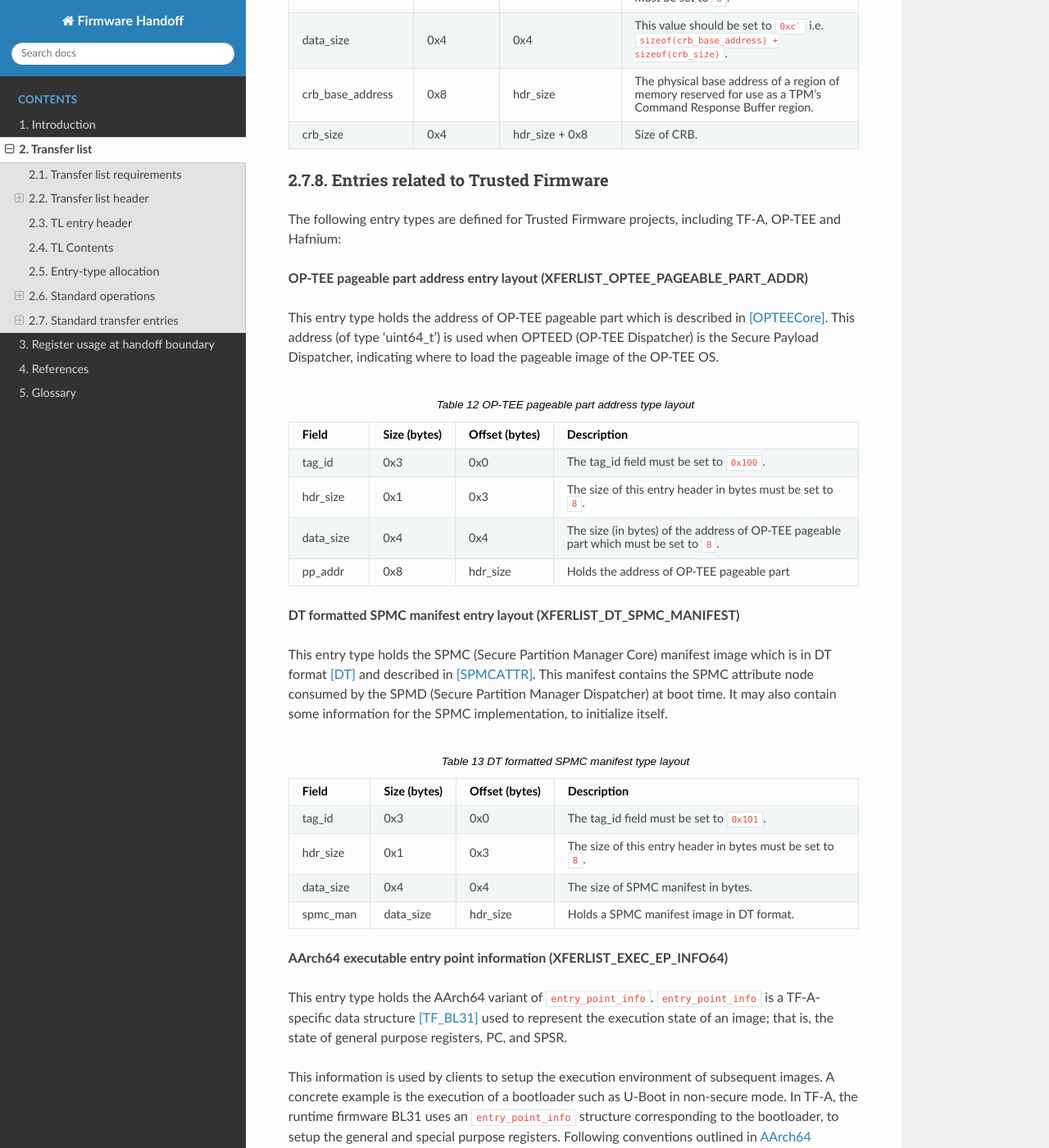
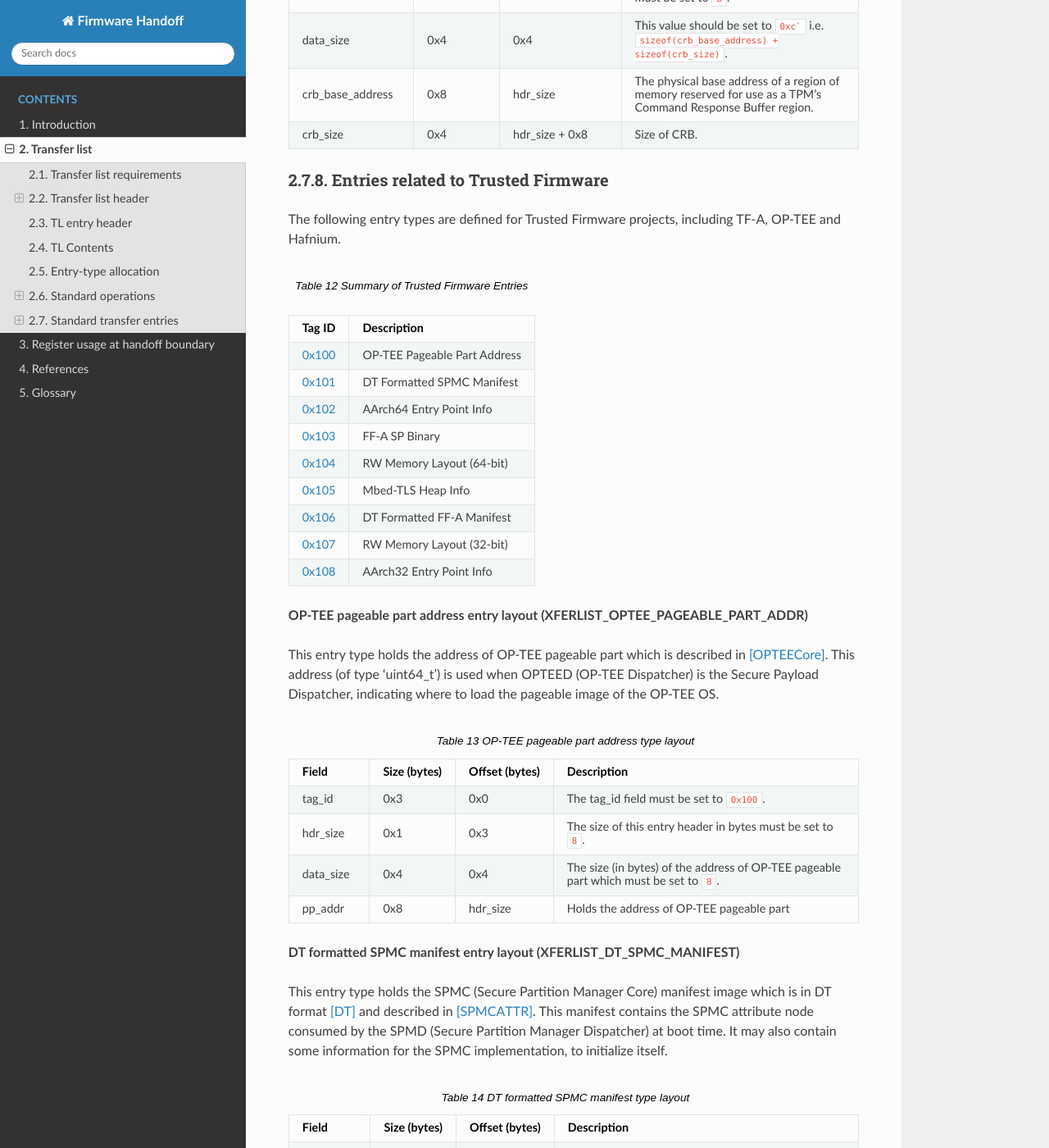
Before and after one commit to FirmwareHandoff/firmware_handoff, a Sphinx documentation site: the page built from source/transfer_list.rst, in a window 1280 px wide and 1400 px high, scrolled down 12663 px. Shown: the whole window at 82% size. Built offline with Sphinx 7.4.7 and the Read the Docs theme 3.1.0, drawn with Linux system fonts in a browser that asks for light colours; formulas are drawn with MathJax 3; some of the changed text lies outside the part shown.

Commit message:
Add TF entry types summary table
Add a summary table of all Trusted Firmware transfer list entry types,
showing tag ID, entry name, and description. This makes the spec easier
to navigate and helps catch errors like duplicate tag IDs, making the
development process less error-prone.

Signed-off-by: Harrison Mutai <harrison.mutai@arm.com>

```diff
--- a/source/transfer_list.rst
+++ b/source/transfer_list.rst
@@ -843,7 +843,41 @@ Entries related to Trusted Firmware
 ^^^^^^^^^^^^^^^^^^^^^^^^^^^^^^^^^^^
 
 The following entry types are defined for Trusted Firmware projects,
-including TF-A, OP-TEE and Hafnium:
+including TF-A, OP-TEE and Hafnium.
+
+.. _tf_entries_summary:
+.. list-table:: Summary of Trusted Firmware Entries
+   :header-rows: 1
+
+   * - Tag ID
+     - Description
+
+   * - :ref:`0x100 <tab_optee_pageable_part_address>`
+     - OP-TEE Pageable Part Address
+
+   * - :ref:`0x101 <tab_dt_spmc_manifest>`
+     - DT Formatted SPMC Manifest
+
+   * - :ref:`0x102 <tab_entry_point_info>`
+     - AArch64 Entry Point Info
+
+   * - :ref:`0x103 <tab_ffa_sp_binary>`
+     - FF-A SP Binary
+
+   * - :ref:`0x104 <tab_rw_mem_layout>`
+     - RW Memory Layout (64-bit)
+
+   * - :ref:`0x105 <tab_mbedtls_heap_info>`
+     - Mbed-TLS Heap Info
+
+   * - :ref:`0x106 <tab_dt_ffa_manifest>`
+     - DT Formatted FF-A Manifest
+
+   * - :ref:`0x107 <tab_rw_mem_layout32>`
+     - RW Memory Layout (32-bit)
+
+   * - :ref:`0x108 <tab_entry_point_info32>`
+     - AArch32 Entry Point Info
 
 **OP-TEE pageable part address entry layout (XFERLIST_OPTEE_PAGEABLE_PART_ADDR)**
 
```
